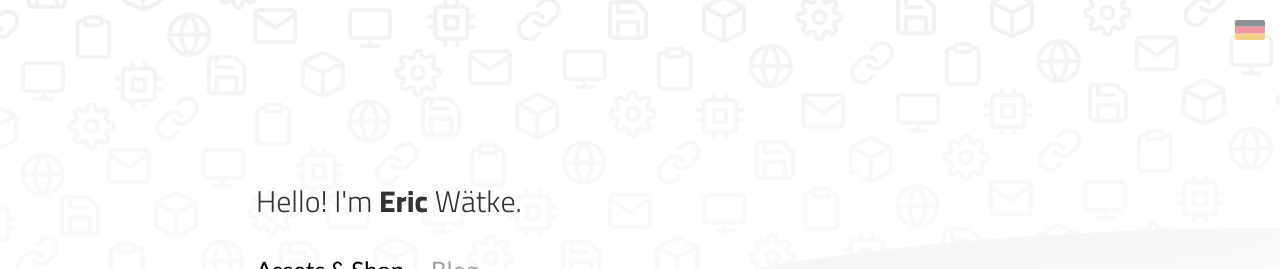
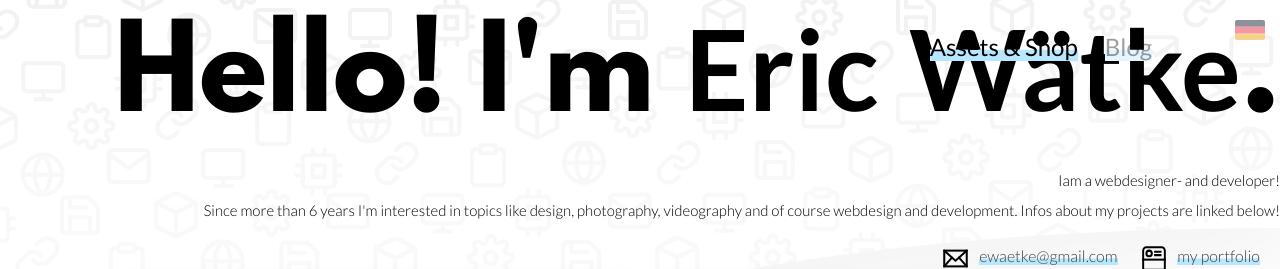
Before and after one commit to Thaiten/thaiten.github.io, a PHP site: page /en/ in a window 1280 px wide. Shown: the top 269 px of the page. Run offline with PHP 8.4, Linux system fonts and the light colour scheme.

Commit message:
Homepage Design Update and Darkmode addition on Front Page

```diff
--- a/resources/css/style.css
+++ b/resources/css/style.css
@@ -16,6 +16,12 @@ body{
   src: url('../TitilliumWeb-Roman-VF.ttf') format("truetype-variations");
   font-weight: 1 999;
 }
+@font-face{
+    font-family:"LeagueSpartan";
+    font-display:swap;
+    src:url(../LeagueSpartan-Bold.woff2) format("woff2"),url(../LeagueSpartan-Bold.woff) format("woff"),url(../LeagueSpartan-Bold.eot) format("embedded-opentype"),url(../LeagueSpartan-Bold.otf) format("opentype");
+    font-weight:700
+}
 @keyframes font-change {
 	0%{font-weight:300;}
 	25%{font-weight:800;}
@@ -23,25 +29,10 @@ body{
 	100%{font-weight: 300;}
 }
 h1{
-	font-family: 'Titillium', 'Montserrat', sans-serif;
+	font-family: 'LeagueSpartan', 'Montserrat', sans-serif;
 	font-weight: 300;
 	font-size: 30px;
 	margin-bottom: 30px;
-}
-h1 .f, h1 .b{font-family: 'Titillium', 'Montserrat', sans-serif;}
-h1 .f{
-	animation-duration: 6s;
-  animation-name: font-change;
-	animation-direction: normal;
-	animation-iteration-count: infinite;
-	animation-timing-function: ease;
-}
-h1 .b{
-	animation-duration: 6s;
-  animation-name: font-change;
-	animation-direction: reverse;
-	animation-iteration-count: infinite;
-	animation-timing-function: ease;
 }
 ul{
   padding: 0;
@@ -85,22 +76,71 @@ a.text:hover{
   -webkit-transition: all 200ms cubic-bezier(0.18, 0.89, 0.32, 1.28);
   transition: box-shadow 200ms cubic-bezier(0.18, 0.89, 0.32, 1.28);
 }
+/*NAV*/
+ul{
+  padding: 0;
+  list-style-type: none;
+	position: absolute;
+top: 1em;
+right: 10%;
+}
+ul li{
+  display: inline-block;
+  margin-left: 1em;
+  font-size: 18pt;
+  box-shadow: inset 0 -0.7rem 0 0 #e4f5ff;
+  color: #00000061;
+}
+.darkmode--activated ul li{
+	box-shadow: inset 0 -0.7rem 0 0 #164c6c;
+	color: #e7e7e761;
+}
+ul li:first-child{margin: 0;}
 
+ul li a{
+  -webkit-transition: box-shadow 200ms cubic-bezier(0.18, 0.89, 0.32, 1.28);
+  transition: box-shadow 200ms cubic-bezier(0.18, 0.89, 0.32, 1.28);
+  box-shadow: inset 0 -0.7rem 0 0 #b7e6ff;
+  color: #000;
+}
+.darkmode--activated ul li a{
+	color: #fff;
+	box-shadow: inset 0 -0.7rem 0 0 #0072ae;
+}
+ul li a:hover{
+  box-shadow: inset 0 -1.2rem 0 0 #b7e6ff;
+  -webkit-transition: box-shadow 200ms cubic-bezier(0.18, 0.89, 0.32, 1.28);
+  transition: box-shadow 200ms cubic-bezier(0.18, 0.89, 0.32, 1.28);
+}
+.darkmode--activated ul li a:hover{
+	box-shadow: inset 0 -1.2rem 0 0 #0072ae;
+}
+/*NOT NAV ANYMORE*/
 .icon{
 	vertical-align: middle;
 	height: 20pt;
 	margin-right: 8px;
 }
-
+header{
+	display: flex;
+	justify-content: center;
+	height: calc(100vh - 6em);
+}
 .infos{
-	width: 40%;
-	margin: 2em 10%;
-	padding: 10%;
-	color: #333;
-	line-height: 1.42857143;
+	text-align: right;
+	margin: auto;
 }
 .infos h1{
-
+	font-family: 'LeagueSpartan', 'Montserrat', sans-serif;
+	font-size: 7em;
+	font-weight: 700;
+	margin: 0;
+}
+.infos .decorative{
+	font-size: 1.5em;
+	margin: 0;
+	margin-top: -1.25em;
+display: block;
 }
 .infos p{
 	font-family: 'Lato', sans-serif;
@@ -137,6 +177,12 @@ a.text:hover{
 .item:hover {
   box-shadow: 0px 16px 22px 2px rgba(51,51,51,0.2);
   transform: translateY(-20px);
+}
+.darkmode--activated .item{
+	background: #171717;
+}
+.darkmode--activated .item .description .main, .darkmode--activated .item .description p{
+	color: #fff;
 }
 .item video, .item img{
   width: 100%;
```
Also changed, not shown: about/index.html (added, +20 -0 lines), index.html (+20 -10 lines), projects/live-lyrics/index.html (+8 -0 lines), projects/technica/index.html (+8 -0 lines), resources/leaguespartan-bold.ttf (added), resources/leaguespartan-bold.woff (added), resources/leaguespartan-bold.woff2 (added), 1 other file.
